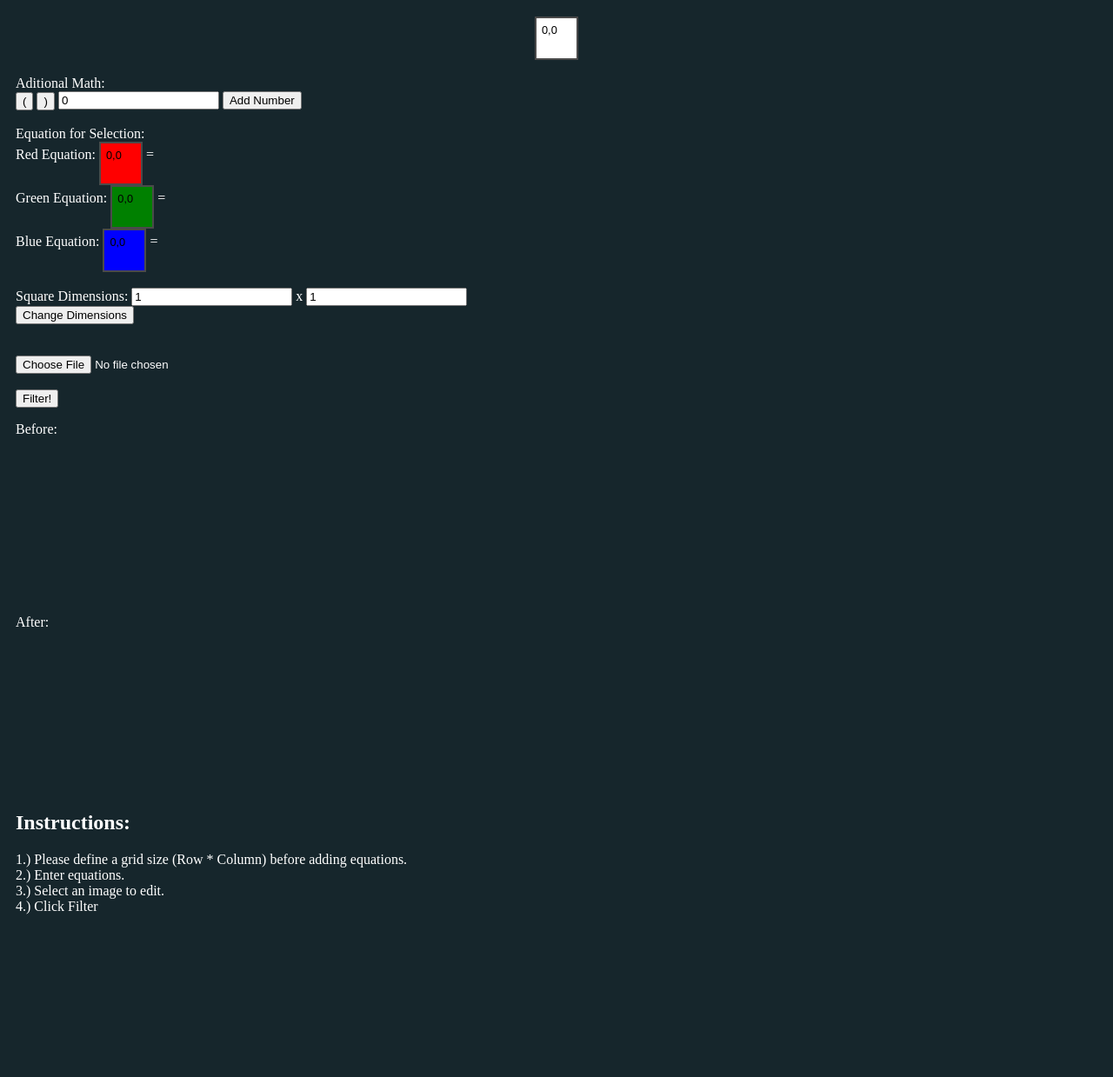
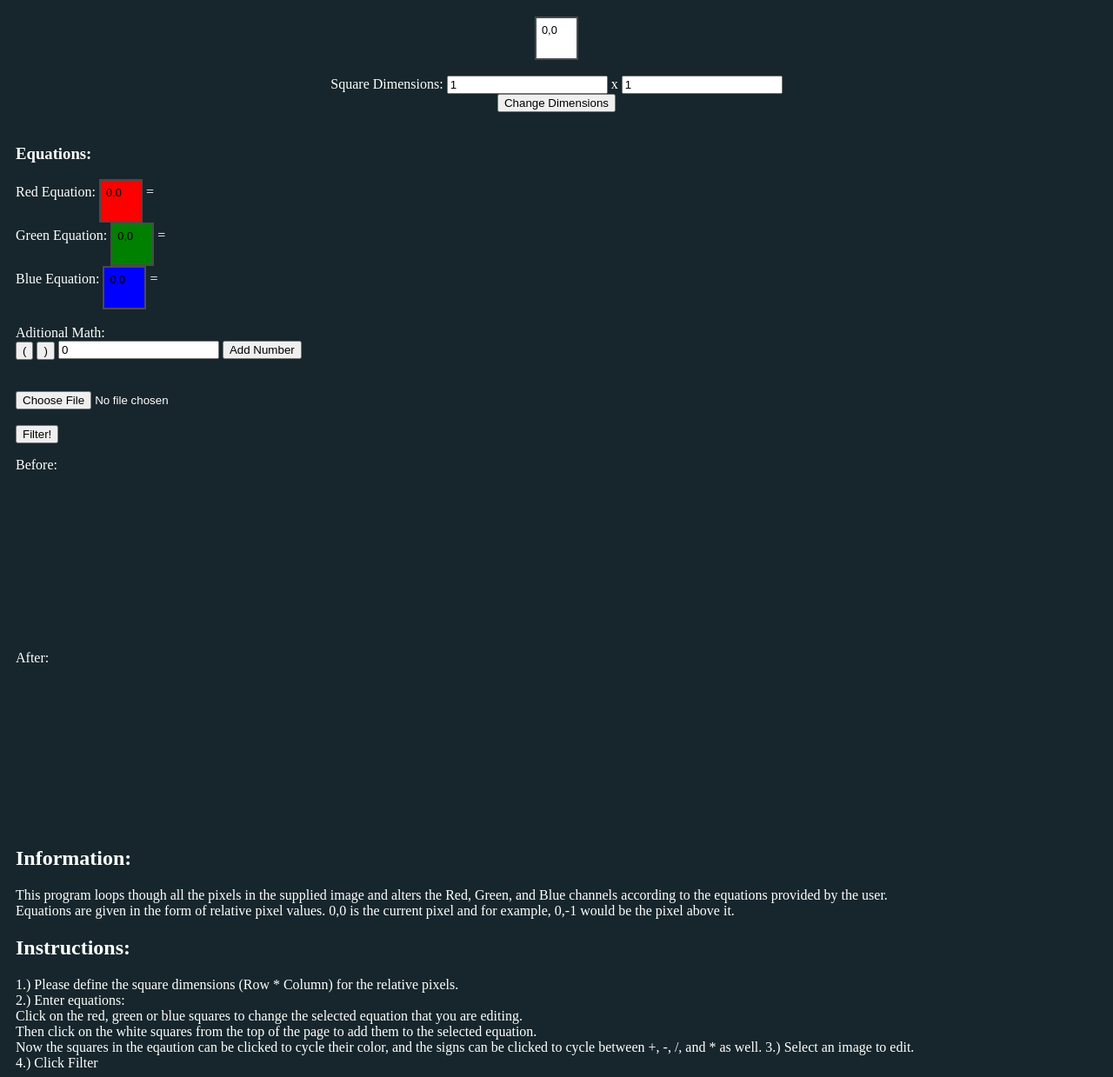
Before and after one commit to NewViewDev/filterCreatorMinimized, a plain HTML site: page index.html in a window 1280 px wide. Shown: the part 61-1300 px from the top of the page at 87% size. Before the commit the page ends 1129 px from the top, so only its background shows below. Drawn offline with Linux system fonts and the light colour scheme.

Commit message:
Better layout

```diff
--- a/index.html
+++ b/index.html
@@ -14,15 +14,15 @@
   <div id="grid">
     <!-- Fills up with boxes via javascript -->
   </div><br>
-  <label for="aditionalBoxes">Aditional Math:</label>
-  <div id="aditionalBoxes">
-    <button class="signs" id="openParen">(</button>
-    <button class="signs" id="closedParen">)</button>
-    <input type="number" value=0 id="customNum"></input>
-    <button id="addNum">Add Number</button>
-  </div>
+  <form id="sizeInput" onsubmit="return false;" style="text-align: center;" >
+    <label for="xSize">Square Dimensions:</label>
+    <input id="xSize" type="number" min="1" value=1 step="2"> x</input>
+    <input id="ySize" type="number" min="1" value=1 step="2"></input><br>
+    <button type="submit">Change Dimensions</button>
+  </form>
   <br>
-  <label for="equationBox">Equation for Selection:</label>
+  <!-- <label for="equationBox">Equation for Selection:</label> -->
+  <h3>Equations:</h3>
   <div id="equationBox">
       Red Equation:
       <button class="gridSquares" id="redSquare" style="background-color:red;">0,0</button>
@@ -37,12 +37,13 @@
       = <div id="blueEq" style="display: inline-block;"></div>
     <br>
   </div><br>
-  <form id="sizeInput" onsubmit="return false;">
-    <label for="xSize">Square Dimensions:</label>
-    <input id="xSize" type="number" min="1" value=1 step="2"> x</input>
-    <input id="ySize" type="number" min="1" value=1 step="2"></input><br>
-    <button type="submit">Change Dimensions</button>
-  </form>
+  <label for="aditionalBoxes">Aditional Math:</label>
+  <div id="aditionalBoxes">
+    <button class="signs" id="openParen">(</button>
+    <button class="signs" id="closedParen">)</button>
+    <input type="number" value=0 id="customNum"></input>
+    <button id="addNum">Add Number</button>
+  </div>
   <br></br>
   <input id="picture" type="file" accept="image/png, image/jpeg"></input>
   <br></br>
@@ -54,10 +55,19 @@
   <!-- <div id="result">
     <canvas id="glCanvas" width="640" height="480"></canvas>
   </div> -->
-  <h2>Instructions:</h3>
+  <h2>Information:</h2>
     <p>
-      1.) Please define a grid size (Row * Column) before adding equations.<br>
-      2.) Enter equations.<br>
+      This program loops though all the pixels in the supplied image and alters the Red, Green, and Blue
+      channels according to the equations provided by the user.<br>
+      Equations are given in the form of relative pixel values. 0,0 is the current pixel and for example, 0,-1 would be the pixel above it.<br>
+    </p>
+  <h2>Instructions:</h2>
+    <p>
+      1.) Please define the square dimensions (Row * Column) for the relative pixels.<br>
+      2.) Enter equations:<br>
+      Click on the red, green or blue squares to change the selected equation that you are editing.<br>
+      Then click on the white squares from the top of the page to add them to the selected equation.<br>
+      Now the squares in the eqaution can be clicked to cycle their color, and the signs can be clicked to cycle between +, -, /, and * as well.
       3.) Select an image to edit.<br>
       4.) Click Filter
     </p>
```
